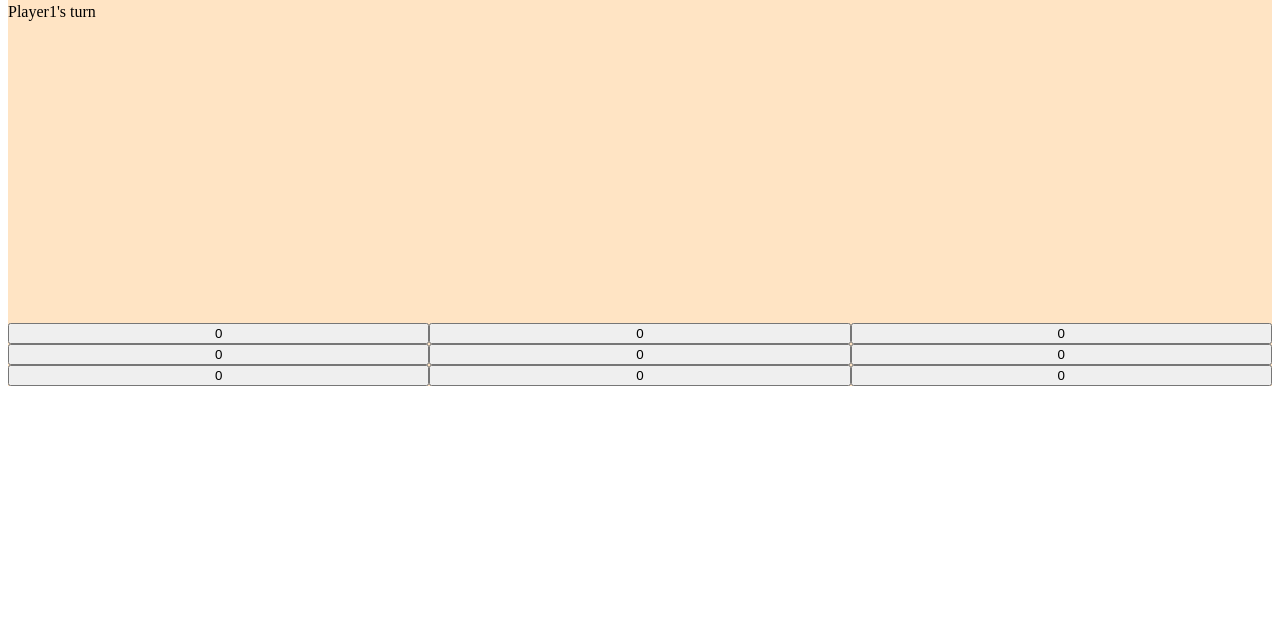
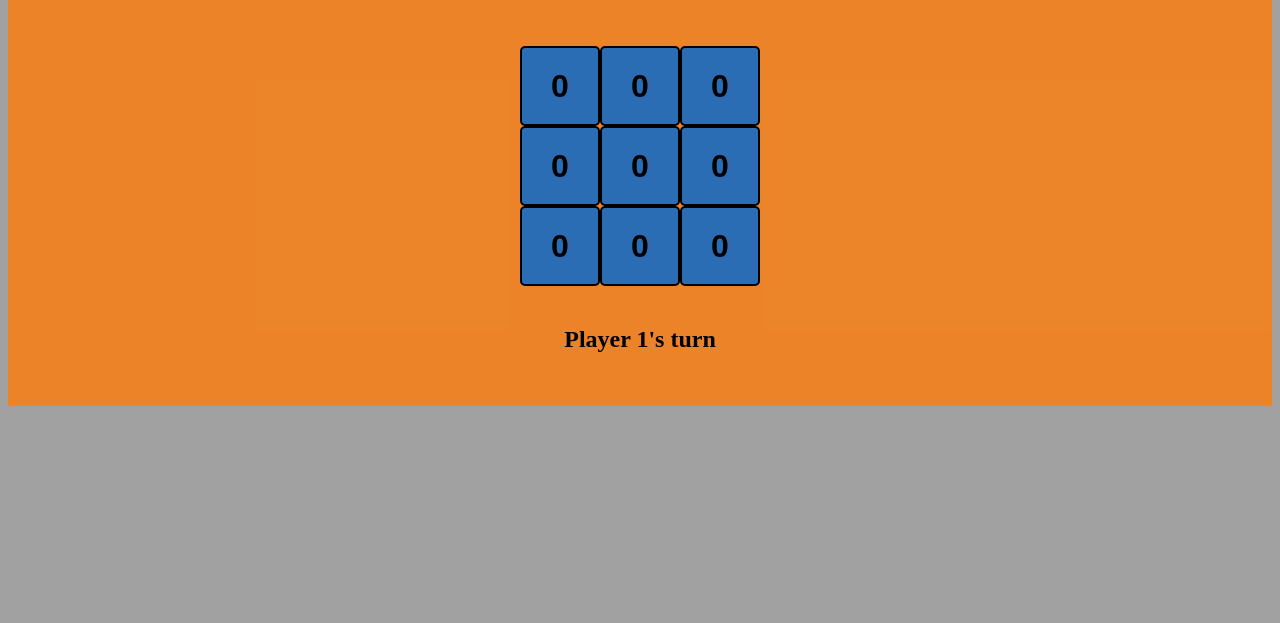
Before and after one commit to JoelCarriere/tictactoe, a plain HTML site: page index.html in a window 1280 px wide. Shown: the part 177-800 px from the top of the page. Drawn offline with Linux system fonts and the light colour scheme.

Commit message:
Correct logic and add styling

```diff
--- a/css/style.css
+++ b/css/style.css
@@ -1,16 +1,37 @@
 body {
     display: grid;
     grid-template-rows: 1fr 5fr 1fr;
+    background-color: rgba(139, 138, 138, 0.797);
 }
 
 .container {
     display: grid;
-    grid-template-rows: 1fr 4fr;
-    background-color: bisque;
+    grid-template-rows: 1fr 4fr 1fr;
+    background-color: rgba(255, 124, 10, 0.797);
+    justify-content: center;
+    text-align: center;
 }
 
 .gameBox {
     display: grid;
     grid-template-columns: auto auto auto;
     grid-template-rows: auto auto auto;
+    align-content: center;
+    grid-row: 2/3;
 }
+
+.playerSquares {
+    aspect-ratio: 1;
+    height: 10vh;
+    font-size: 2rem;
+    font-family: Arial, Helvetica, sans-serif;
+    font-weight: bold;
+    background-color: rgb(42, 109, 181);
+    border: 2px solid black;
+    border-radius: 5px;
+}
+
+.playerTurn{
+    font-size: 1.5rem;
+    font-weight: bold;
+}
--- a/js/main.js
+++ b/js/main.js
@@ -88,7 +88,20 @@ const checkForWin = function(playerMarker, board) {
     return false;
 }
 
-function gameController (playerOneName = "Player1", playerTwoName = "PLayer2") {
+const checkForDraw = function(board) {
+    for (let row of board) {
+        for (let column of board){
+            if (cell.getValue() === 0){
+            return false;
+            }
+        }
+    }
+    return true;
+}
+
+
+
+function gameController (playerOneName = "Player 1", playerTwoName = "Player 2") {
     const board = gameBoard();
 
     const players = [
@@ -122,7 +135,13 @@ function gameController (playerOneName = "Player1", playerTwoName = "PLayer2") {
 
          if (checkForWin(getActivePlayer().marker, board.getBoard())){
             console.log(`Congrats ${getActivePlayer().name} has won!`)
-        }
+            alert(`${getActivePlayer().name} wins`)
+            }
+
+        //if (checkForDraw(board.getBoard())){
+        //    console.log(`It's a draw!`);
+        //    alert(`It's a draw, please referesh page to start new game`);
+        //    }
 
         switchPlayer();
         printUpdatedBoard();
```
